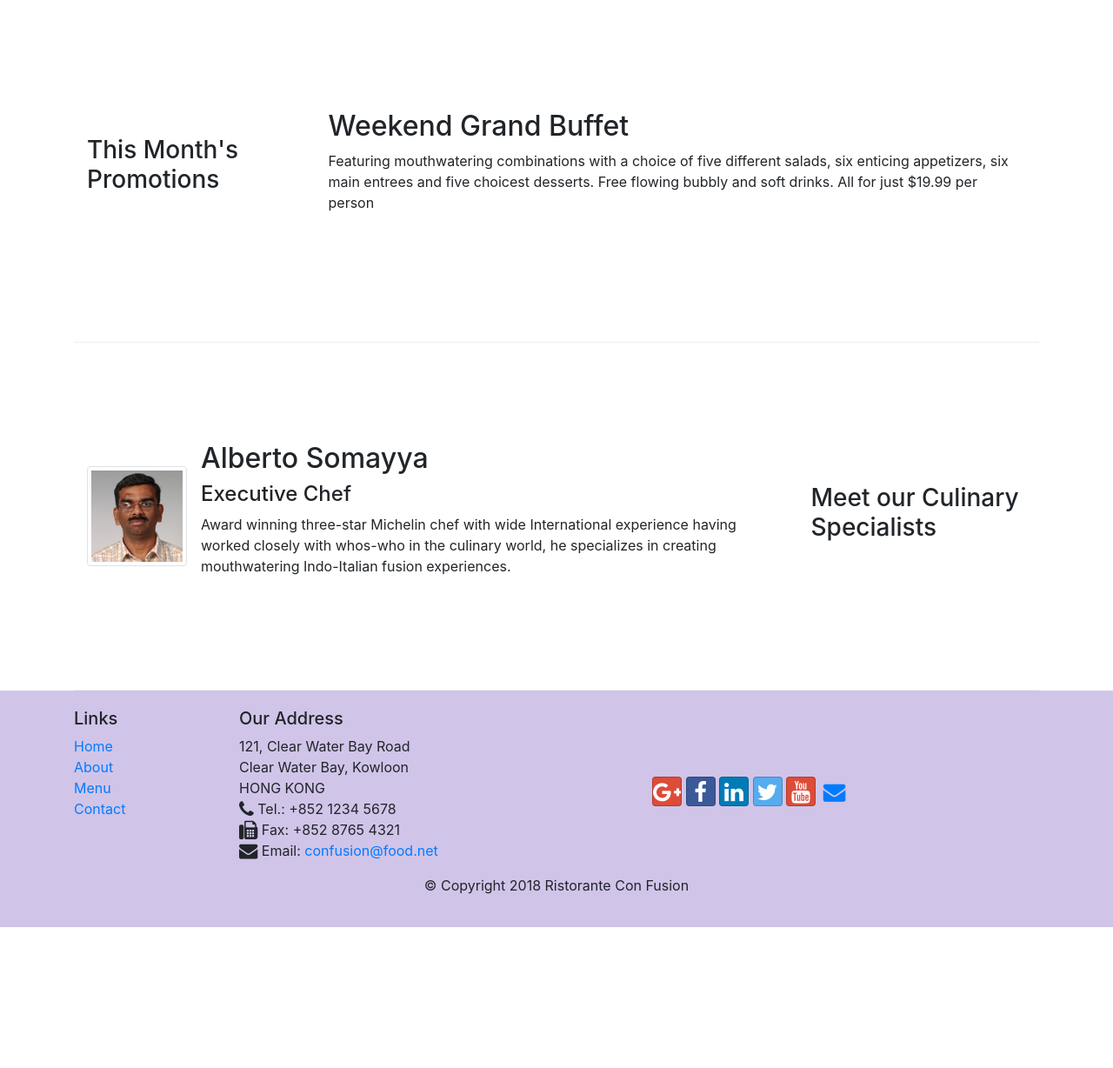
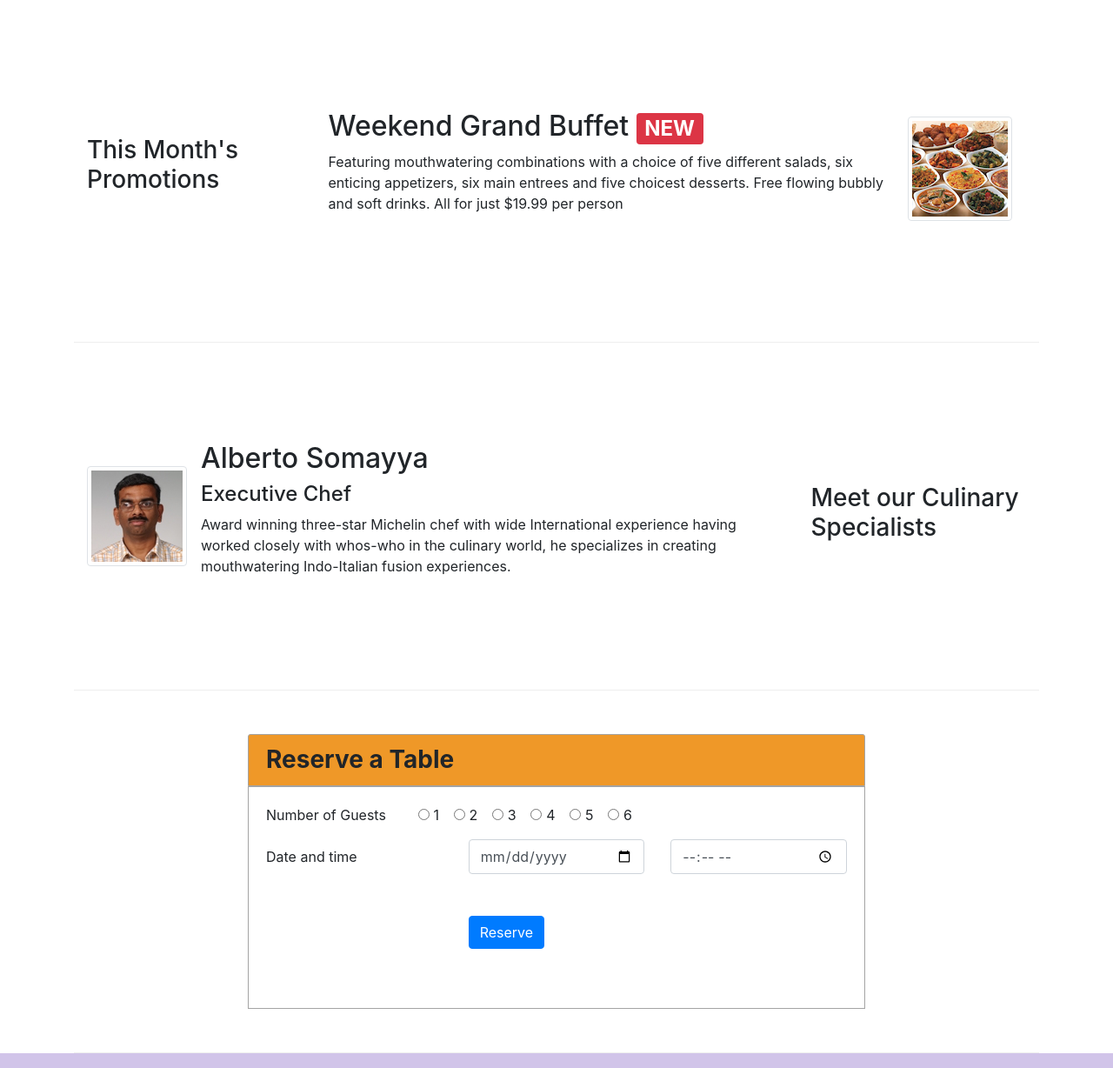
Before and after one commit to Shreyansh-Rai/BootstrapCoursera, a website: page index.html in a window 1280 px wide. Shown: the part 740-1968 px from the top of the page at 87% size. Before the commit the page ends 1806 px from the top, so only its background shows below. Drawn offline with nearby package versions, Linux system fonts and the light colour scheme.

Commit message:
Assignment 2 added reserve table.

```diff
--- a/css/styles.css
+++ b/css/styles.css
@@ -36,3 +36,13 @@ body{
 .navbar-dark {
      background-color: #512DA8;
 }
+
+.reserveCol{
+    background : rgb(239, 152, 40);
+}
+
+.fontblack
+{
+    color: #0f0f0f;
+}
+.border-p { border: 1px solid #a4a4a4; }
--- a/index.html
+++ b/index.html
@@ -40,8 +40,15 @@
                     <p>We take inspiration from the World's best cuisines, and create a unique fusion experience. Our lipsmacking creations will tickle your culinary senses!</p>
                 </div>
                 <div class = "col-12 col-sm-6">
-                    <div class="col-12 col-sm align-self-center">
-                        <img src="img/logo.png" class="img-fluid">
+                    <div class="row">
+                        <div class="col-12 col-sm-6 align-self-center">
+                            <img src="img/logo.png" class="img-fluid">
+                        </div>
+                        <div class="col-12 col-sm-6 align-self-center my-5">
+                            <a href="#ReserveMyTable">
+                                <button type="button" class="btn btn-sm reserveCol"><h5 class="fontblack align-self-center">Reserve Table</h5></button>
+                            </a>
+                        </div>
                     </div>
                 </div>
             </div>
@@ -58,7 +65,7 @@
                     <img class="d-flex mr-3 img-thumbnail align-self-center"
                             src="img/uthappizza.png" alt="Uthappizza">
                     <div class="media-body">
-                        <h2 class="mt-0">Uthappizza</h2>
+                        <h2 class="mt-0">Uthappizza <span class="badge badge-danger">HOT</span>   <span class="badge badge-pill badge-secondary">$4.99</span></h2>
                         <p class="d-none d-sm-block">A unique combination of Indian Uthappam (pancake) and
                             Italian pizza, topped with Cerignola olives, ripe vine
                             cherry tomatoes, Vidalia onion, Guntur chillies and
@@ -67,15 +74,24 @@
                 </div>
             </div>
         </div>
+        <!-- <h2>Weekend Grand Buffet</h2>
+        <p> -->
 
 
         <div class = "row row-content align-items-center">
-            <div class="col-12 col-sm-4 col-md-3">
+            <div class="col-12 col-sm-4 col-md-3 order-sm-last">
                 <h3>This Month's Promotions</h3>
             </div>
-            <div class ="col col-sm col-md">
-                <h2>Weekend Grand Buffet</h2>
-                <p>Featuring mouthwatering combinations with a choice of five different salads, six enticing appetizers, six main entrees and five choicest desserts. Free flowing bubbly and soft drinks. All for just $19.99 per person </p>
+            <div class = "col col-sm col-md order-sm-last">
+                <div class="media">
+
+                    <div class="media-body">
+                        <h2 class="mt-0">Weekend Grand Buffet <span class="badge badge-danger">NEW</span></h2>
+                        <p class="d-none d-sm-block">Featuring mouthwatering combinations with a choice of five different salads, six enticing appetizers, six main entrees and five choicest desserts. Free flowing bubbly and soft drinks. All for just $19.99 per person</p>
+                    </div>
+                    <img class="d-flex mr-3 img-thumbnail align-self-center"
+                            src="img/buffet.png" alt="buffet">
+                </div>
             </div>
         </div>
 
@@ -100,6 +116,66 @@
                             </p>
                     </div>
                 </div>
+            </div>
+        </div>
+        <div class="row row-content align-items-center">
+            <div class="offset-md-2 col-12 col-md-8">
+                <card id="ReserveMyTable border-p">
+                    <h3 class="card card-header reserveCol border-p">
+                        <strong>Reserve a Table</strong>
+                    </h3>
+                    <div class="card-body border-p">
+                        <div class="row">
+                            <div class="col-sm-3 col-12">
+                                Number of Guests
+                            </div>
+                            <div class="col-auto">
+                                <div class="form-check form-check-inline">
+                                    <input class="form-check-input" type="radio" name="inlineRadioOptions" id="inlineRadio1" value="option1">
+                                    <label class="form-check-label" for="inlineRadio1">1</label>
+                                  </div>
+                                  <div class="form-check form-check-inline">
+                                    <input class="form-check-input" type="radio" name="inlineRadioOptions" id="inlineRadio2" value="option2">
+                                    <label class="form-check-label" for="inlineRadio2">2</label>
+                                  </div>
+                                  <div class="form-check form-check-inline">
+                                    <input class="form-check-input" type="radio" name="inlineRadioOptions" id="inlineRadio3" value="option3">
+                                    <label class="form-check-label" for="inlineRadio3">3</label>
+                                  </div>
+                                  <div class="form-check form-check-inline">
+                                    <input class="form-check-input" type="radio" name="inlineRadioOptions" id="inlineRadio4" value="option4">
+                                    <label class="form-check-label" for="inlineRadio4">4</label>
+                                  </div>
+                                  <div class="form-check form-check-inline">
+                                    <input class="form-check-input" type="radio" name="inlineRadioOptions" id="inlineRadio5" value="option5">
+                                    <label class="form-check-label" for="inlineRadio5">5</label>
+                                  </div>
+                                  <div class="form-check form-check-inline">
+                                    <input class="form-check-input" type="radio" name="inlineRadioOptions" id="inlineRadio6" value="option6">
+                                    <label class="form-check-label" for="inlineRadio6">6</label>
+                                  </div>
+                            </div>
+                        </div>
+                        <div class="row my-3">
+                            <div class="col-sm-4 col-12 align-self-center">
+                                Date and time
+                            </div>
+                            <div class="col-sm-4 col-12 align-self-center">
+                                <input type="date" class="form-control" id="date" name="date">
+                            </div>
+                            <div class="col-sm-4 col-12">
+                                <input type="time" class="form-control" id="time" name="time">
+                            </div>
+                        </div>
+                        <div class="row my-5">
+                            <div class="offset-md-4 col-auto">
+                                <button type="button" class="btn btn-primary">Reserve</button>
+                            </div>
+                        </div>
+
+                    </div>
+
+                </card>
             </div>
         </div>
     </div>
```
Also changed, not shown: 1 other file.
